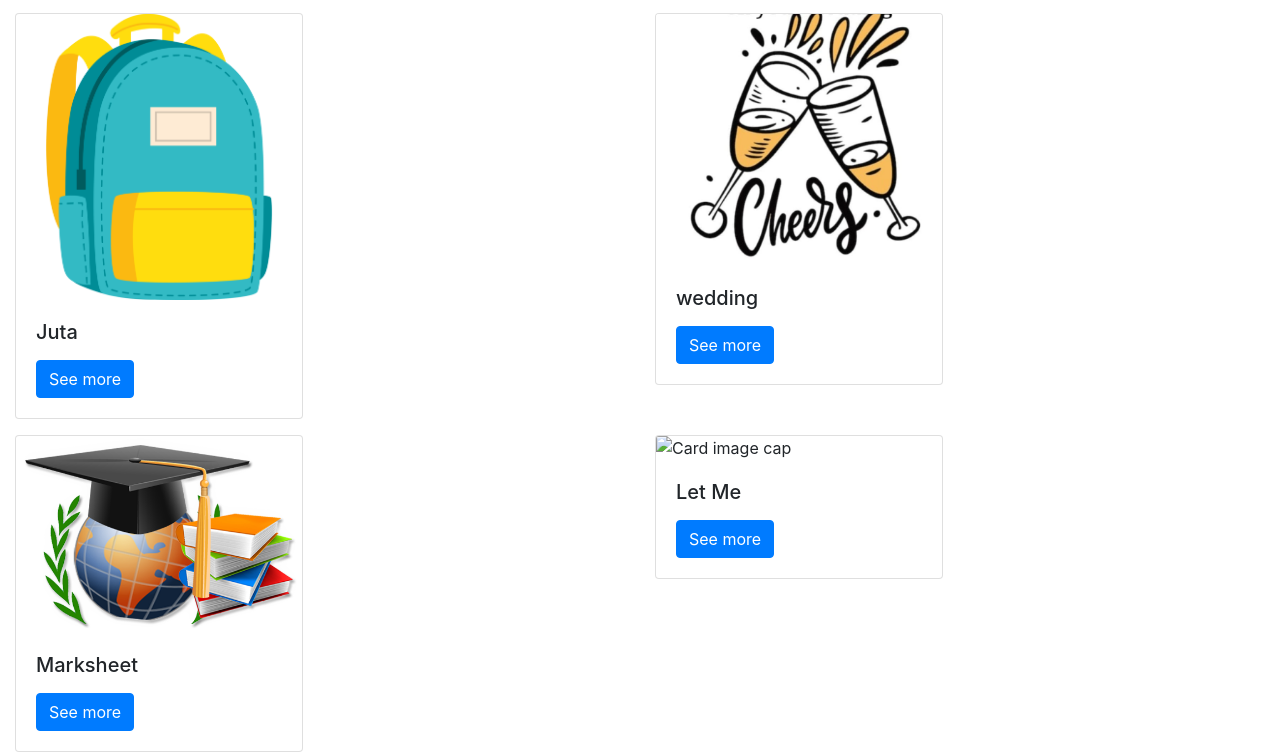
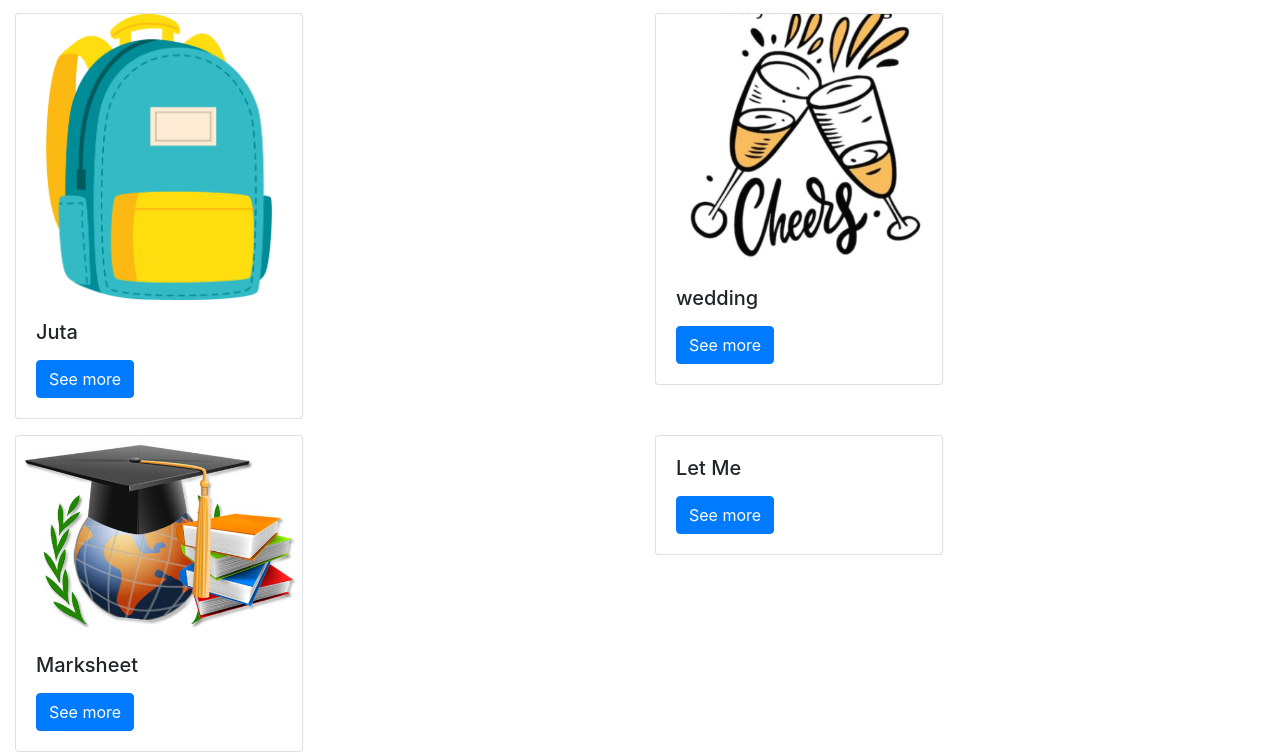
Before and after one commit to nowrinislamlk/.myportfolio, a plain HTML site: page portfolio.html in a window 1280 px wide. Shown: the part 81-835 px from the top of the page. Drawn offline with Linux system fonts and the light colour scheme.

Commit message:
add file

```diff
--- a/portfolio.html
+++ b/portfolio.html
@@ -101,7 +101,7 @@
 <div class="col-12 col-md-12 col-lg-6 col-xl-6 mt-3 pb-5">
 
   <div class="card" style="width: 18rem;">
-    <img class="card-img-top" src="" alt="Card image cap">
+
     <div class="card-body">
       <h5 class="card-title">Let Me</h5>
       <p class="card-text"></p>
```
